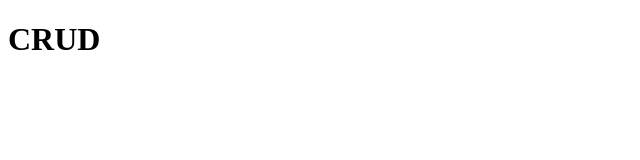
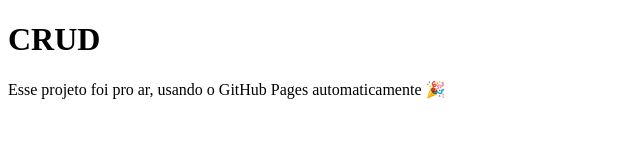
Before and after one commit to Lidianacosta/CRUD, a website: page index.html in a window 1280 px wide. Shown: the whole page, without its empty margins (0-640 px from the left). Drawn offline with Linux system fonts and the light colour scheme.

Commit message:
Modificações

```diff
--- a/index.html
+++ b/index.html
@@ -11,7 +11,7 @@
 <body>
    <h1>CRUD</h1>
   <p>
-
+     Esse projeto foi pro ar, usando o GitHub Pages automaticamente 🎉
   </p>
 
 
```
